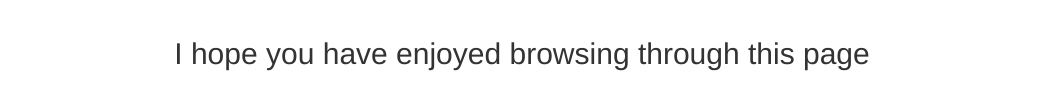
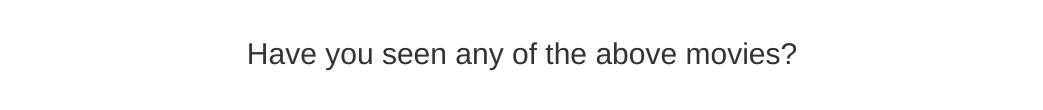
Before and after one commit to Ceti100/testing-gh, a plain HTML site: page index.html in a window 1280 px wide. Shown: the part 1082-1192 px from the top of the page, without its empty margins (118-1161 px from the left). Drawn offline with nearby package versions, Linux system fonts and the light colour scheme.

Commit message:
Asked if page user has seen the movies
Added a line to ask user if they have seen the movies

```diff
--- a/index.html
+++ b/index.html
@@ -144,5 +144,5 @@
 
 
 <center><h2>
-I hope you have enjoyed browsing through this page</br></br>
+Have you seen any of the above movies?</br></br>
 </h2> </center>
```
